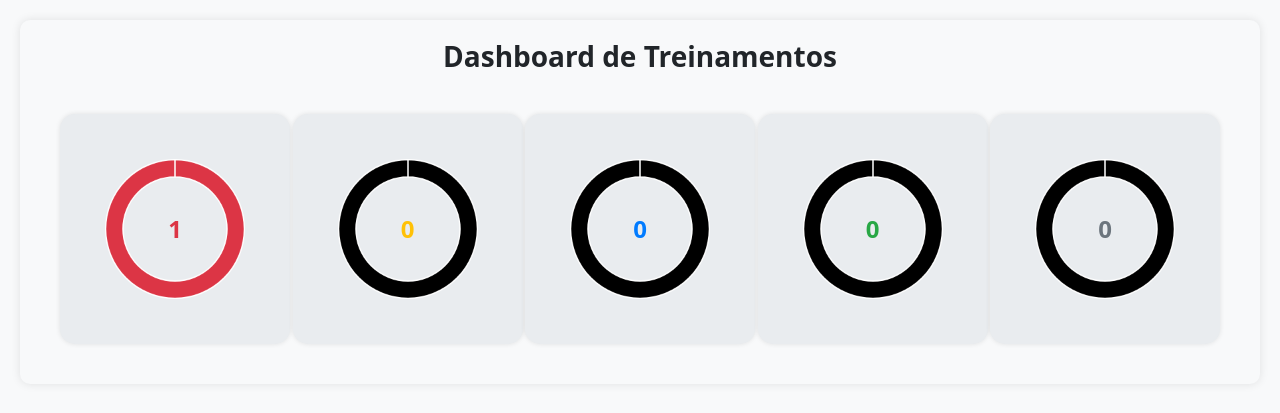
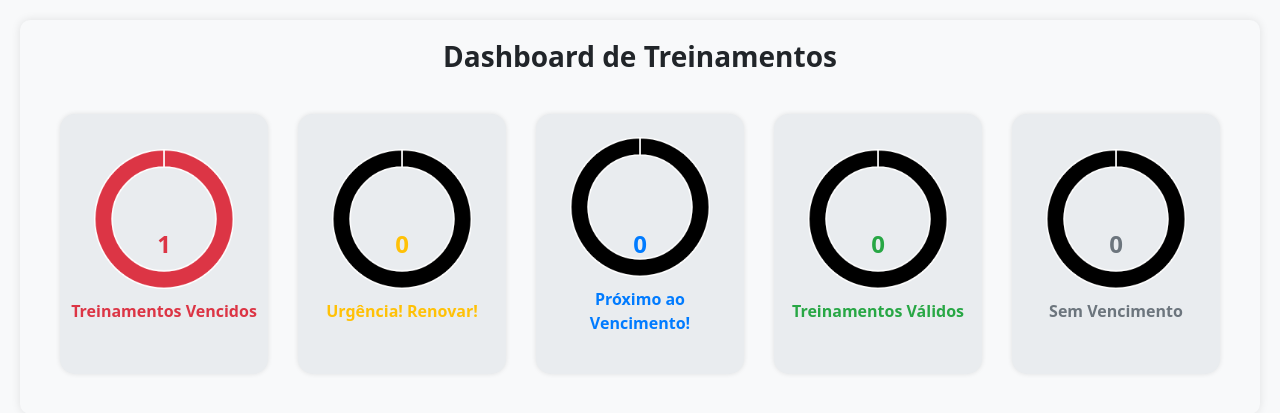
Before and after one commit to joaopedrodirekta/Direkta_Vale, a Django app: page /treinamentos/dashboard/ in a window 1280 px wide. Shown: the part 70-483 px from the top of the page. Run offline with Django 5.2, Linux system fonts and the light colour scheme; tables that the repository leaves empty hold one stand-in row (values such as "Sample post").

Commit message:
Ajustando

```diff
--- a/treinamentos/templates/treinamentos/dashboard.html
+++ b/treinamentos/templates/treinamentos/dashboard.html
@@ -23,6 +23,7 @@
     .chart-container {
         display: flex;
         justify-content: space-between;
+        gap: 30px;
         align-items: center;
         flex-wrap: nowrap;
         padding: 20px;
@@ -30,7 +31,7 @@
 
     .chart-box {
         width: 230px;
-        height: 230px;
+        height: 260px;
         background-color: #e9ecef;
         padding: 10px;
         border-radius: 15px;
@@ -52,6 +53,13 @@
         transform: translate(-50%, -50%);
     }
 
+    .chart-label {
+        margin-top: 10px;
+        font-size: 16px;
+        font-weight: bold;
+        text-align: center;
+    }
+
     canvas {
         width: 140px !important;
         height: 140px !important;
@@ -65,26 +73,31 @@
         <div class="chart-box">
             <canvas id="statusVencidos"></canvas>
             <span class="chart-number" style="color: #dc3545;">{{ vencidos }}</span>
+            <p class="chart-label" style="color: #dc3545;">Treinamentos Vencidos</p>
         </div>
 
         <div class="chart-box">
             <canvas id="statusAlerta"></canvas>
             <span class="chart-number" style="color: #ffc107;">{{ alerta }}</span>
+            <p class="chart-label" style="color: #ffc107;">Urgência! Renovar!</p>
         </div>
 
         <div class="chart-box">
             <canvas id="statusAtencao"></canvas>
             <span class="chart-number" style="color: #007bff;">{{ atencao }}</span>
+            <p class="chart-label" style="color: #007bff;">Próximo ao Vencimento!</p>
         </div>
 
         <div class="chart-box">
             <canvas id="statusOk"></canvas>
             <span class="chart-number" style="color: #28a745;">{{ ok }}</span>
+            <p class="chart-label" style="color: #28a745;">Treinamentos Válidos</p>
         </div>
 
         <div class="chart-box">
             <canvas id="statusSemValidade"></canvas>
             <span class="chart-number" style="color: #6c757d;">{{ sem_validade }}</span>
+            <p class="chart-label" style="color: #6c757d;">Sem Vencimento</p>
         </div>
     </div>
 </div>
```
